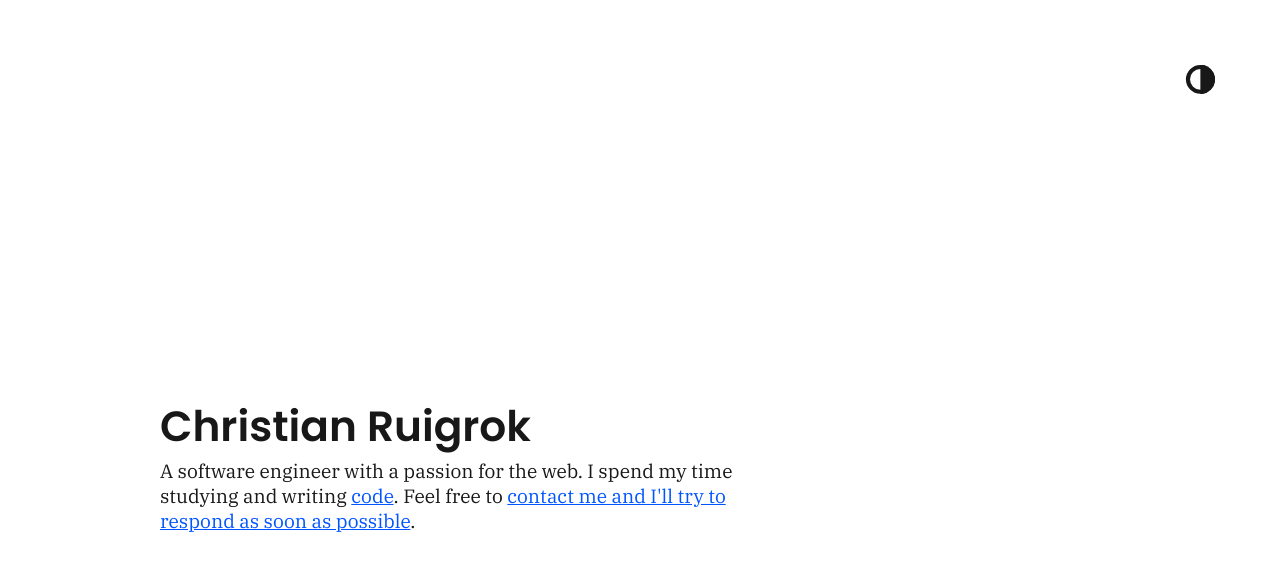
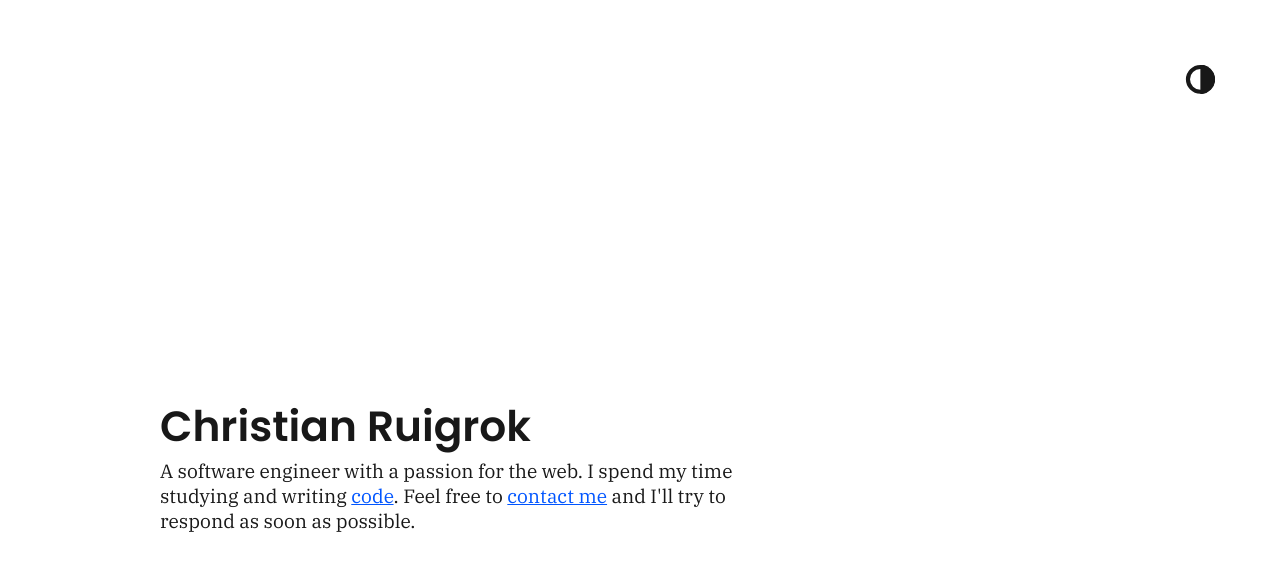
Before and after one commit to ChrisRu/portfolio, a website built with webpack: page src/index.html in a window 1280 px wide. Built offline with nearby package versions, Linux system fonts and the light colour scheme.

Commit message:
fix link

```diff
--- a/src/index.html
+++ b/src/index.html
@@ -46,9 +46,8 @@
         A software engineer with a passion for the web. I spend my time studying
         and writing
         <a class="about-link" href="//github.com/ChrisRu">code</a>. Feel free to
-        <a class="about-link" href="mailto:hello@ruigrok.info"
-          >contact me and I'll try to respond as soon as possible</a
-        >.
+        <a class="about-link" href="mailto:hello@ruigrok.info">contact me</a>
+        and I'll try to respond as soon as possible.
       </p>
     </div>
   </body>
```
Also changed, not shown: docs/index.html (+1 -1 lines).
